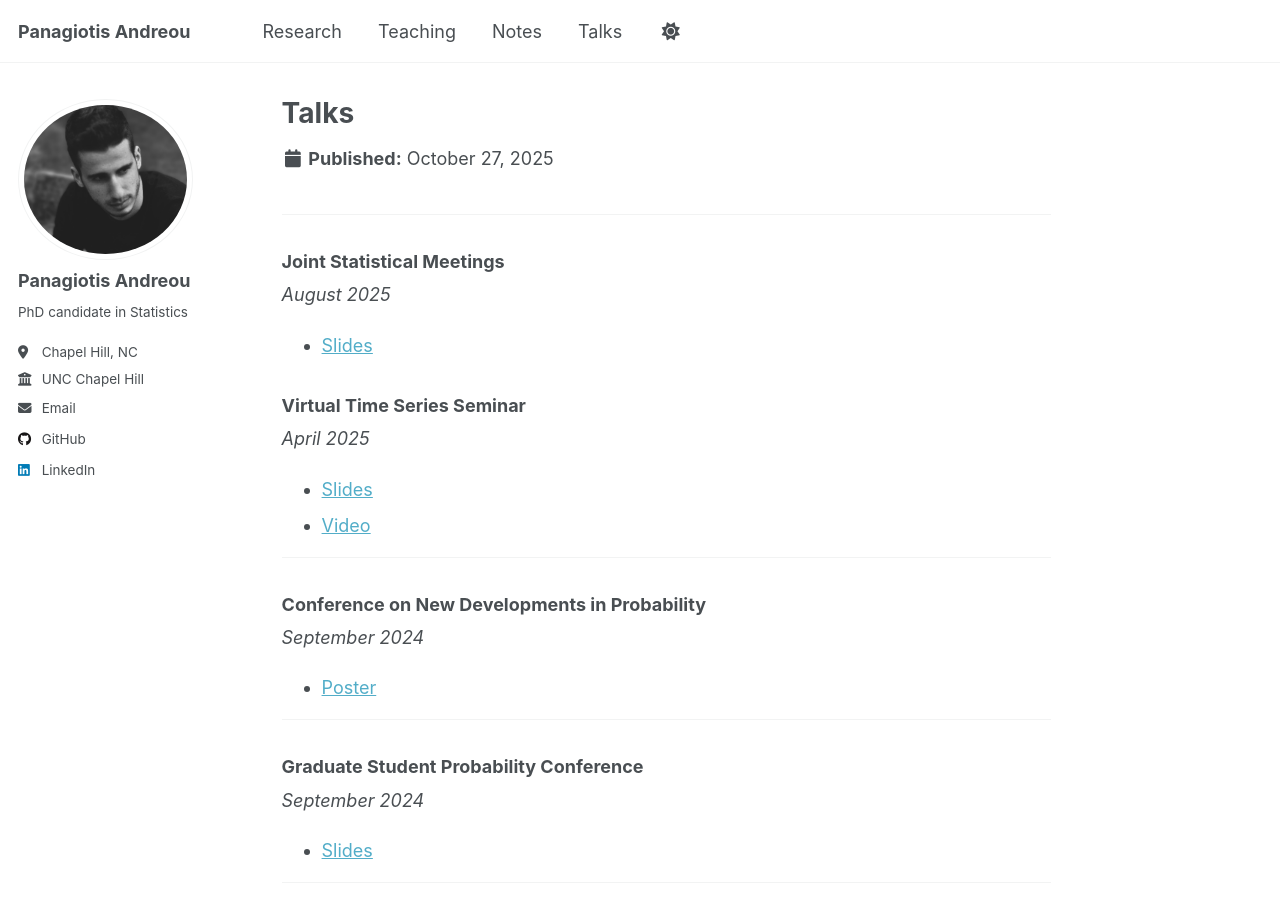
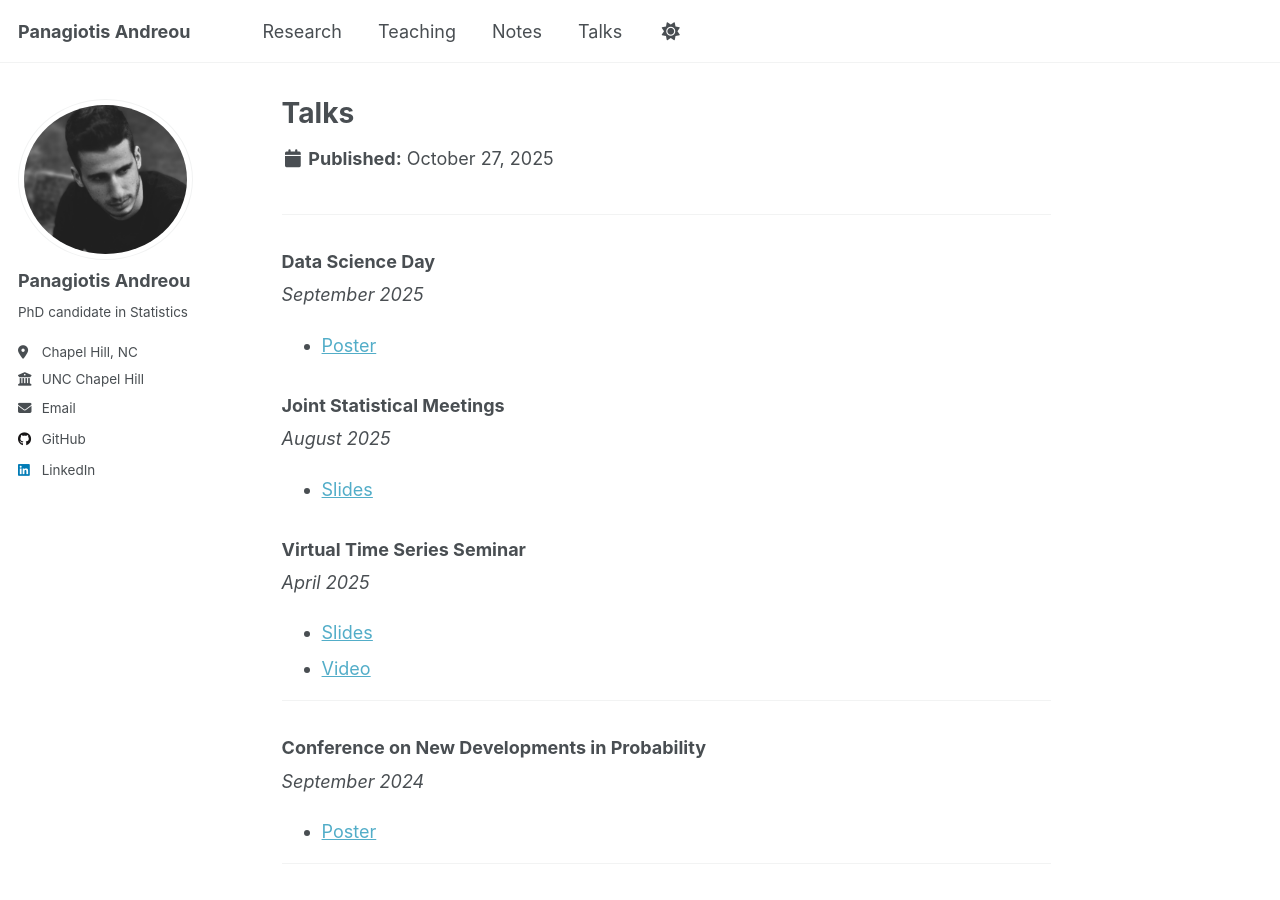
Before and after one commit to andreoupanos/andreoupanos.github.io, a Jekyll site: the page built from _pages/talks.md, in a window 1280 px wide and 900 px high. Built offline with Jekyll 4.4.1, drawn with Linux system fonts in a browser that asks for light colours; a script that is not in the unit is left out.

Commit message:
Added DSD poster

```diff
--- a/_pages/talks.md
+++ b/_pages/talks.md
@@ -6,6 +6,10 @@ author_profile: true
 ---
 
 ---
+
+### Data Science Day
+*September 2025*
+- [Poster](/assets/files/talks/PosterGNAR.pdf)
 
 ### Joint Statistical Meetings
 *August 2025*
```
Also changed, not shown: 1 other file.
